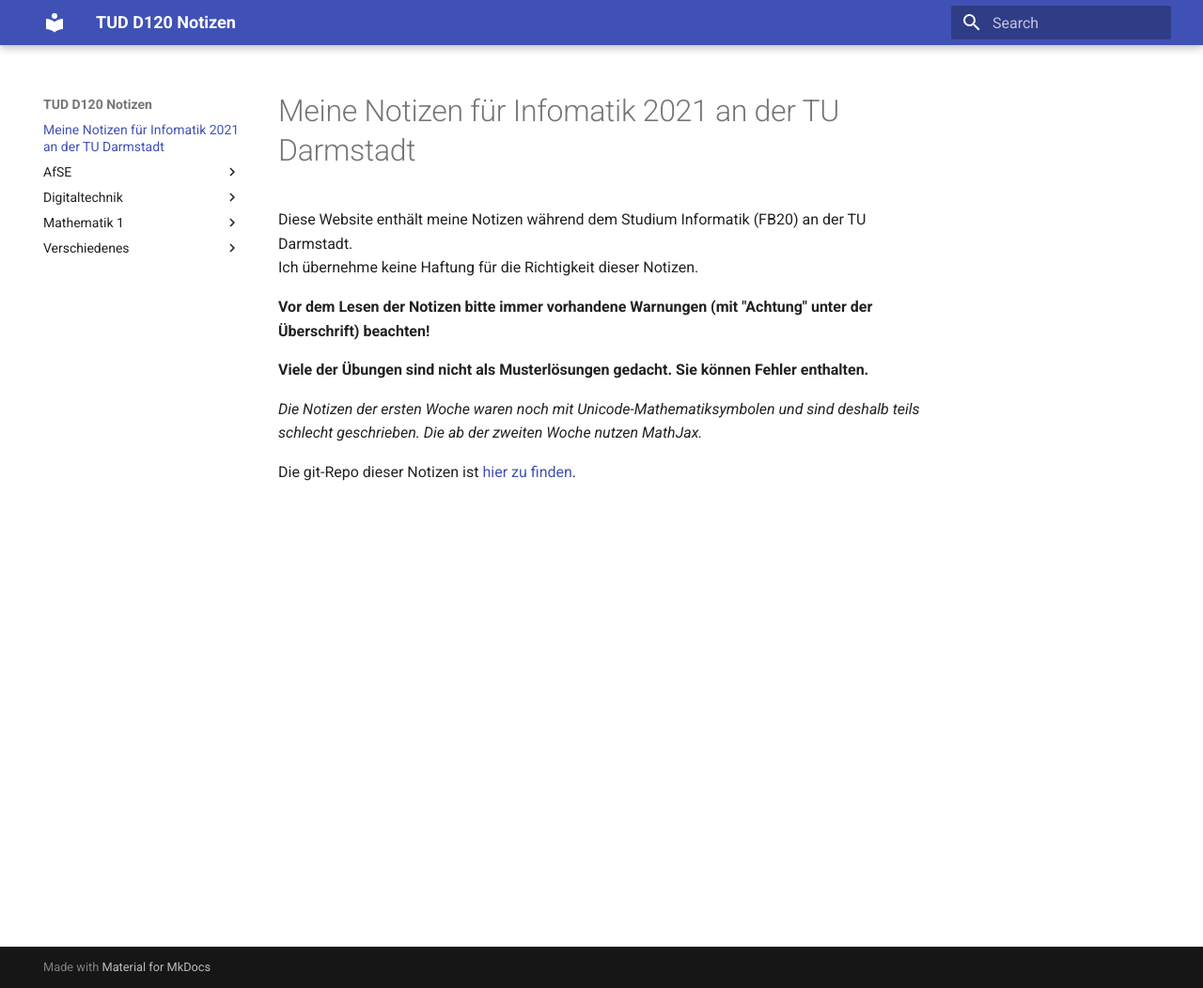
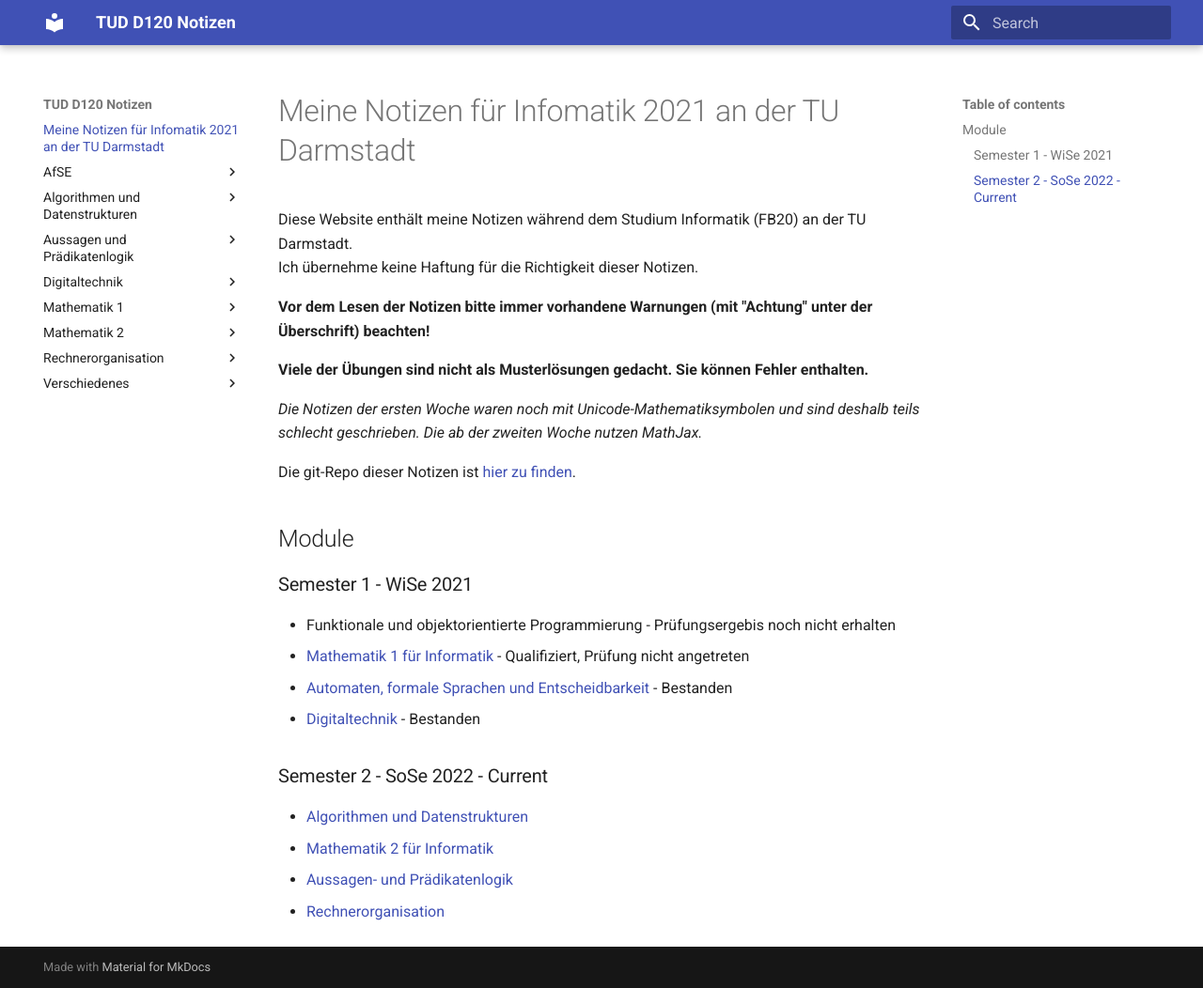
Before and after one commit to aurelilia/fb20-notes, an MkDocs documentation site: the page built from docs/index.md, in a window 1280 px wide and 1052 px high. Shown: the whole window at 94% size. Built offline with MkDocs 1.6.1 and Material for MkDocs 9.7.7, drawn with Linux system fonts in a browser that asks for light colours.

Commit message:
Beginnings of SoSe!

```diff
--- a/docs/index.md
+++ b/docs/index.md
@@ -10,3 +10,17 @@ Ich übernehme keine Haftung für die Richtigkeit dieser Notizen.
 *Die Notizen der ersten Woche waren noch mit Unicode-Mathematiksymbolen und sind deshalb teils schlecht geschrieben. Die ab der zweiten Woche nutzen MathJax.*
 
 Die git-Repo dieser Notizen ist [hier zu finden](https://git.angm.xyz/ellie/fb20-notes).
+
+
+## Module
+### Semester 1 - WiSe 2021
+- Funktionale und objektorientierte Programmierung - Prüfungsergebis noch nicht erhalten
+- [Mathematik 1 für Informatik](./Mathematik%201/1.%20Grundbegriffe/1.1_aussagen.md) - Qualifiziert, Prüfung nicht angetreten
+- [Automaten, formale Sprachen und Entscheidbarkeit](./AfSE/1_22.10.2021.md) - Bestanden
+- [Digitaltechnik](./Digitaltechnik/1_20.10.2021.md) - Bestanden
+
+### Semester 2 - SoSe 2022 - Current
+- [Algorithmen und Datenstrukturen](./Algorithmen%20und%20Datenstrukturen/0_asymptotic_complexity.md)
+- [Mathematik 2 für Informatik](./Mathematik%202/5.%20Analysis/5.5_reihen.md)
+- [Aussagen- und Prädikatenlogik](./Aussagen-%20und%20Prädikatenlogik/1_11.04.2022.md)
+- [Rechnerorganisation](./Rechnerorganisation/1_11.04.2022.md)
```
Also changed, not shown: docs/Algorithmen und Datenstrukturen/0_asymptotic_complexity.md (added, +1 -0 lines), docs/Aussagen- und Prädikatenlogik/1_11.04.2022.md (added, +1 -0 lines), docs/Mathematik 2/5. Analysis/5.5_reihen.md (added, +1 -0 lines), docs/Rechnerorganisation/1_11.04.2022.md (added, +1 -0 lines).
